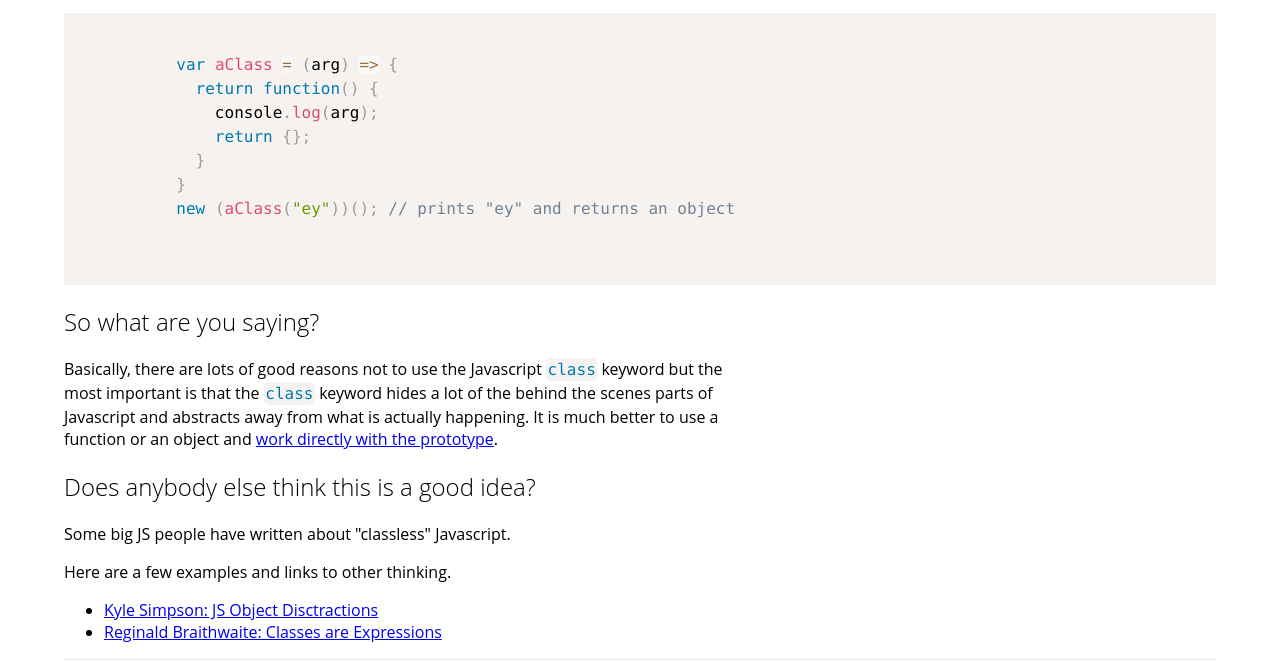
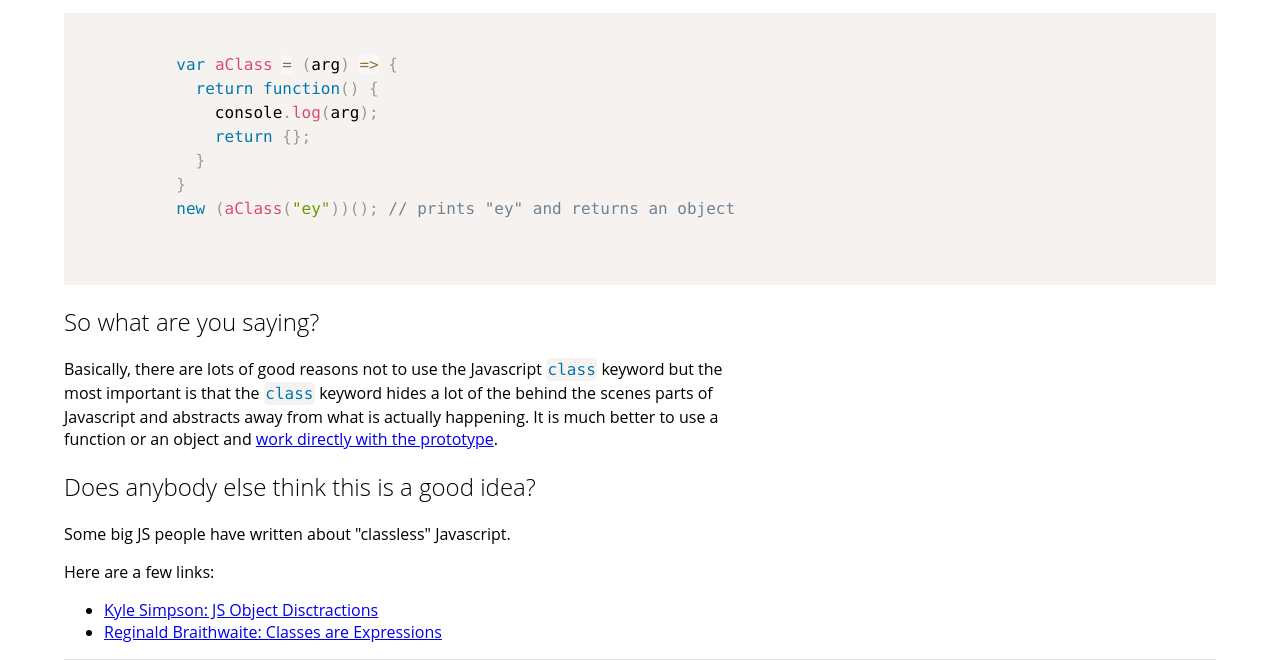
Before and after one commit to wuz/marxistjs, a plain HTML site: page index.html in a window 1280 px wide. Shown: the part 744-1405 px from the top of the page. Drawn offline with nearby package versions, Linux system fonts and the light colour scheme.

Commit message:
Changing basic wording

```diff
--- a/index.html
+++ b/index.html
@@ -68,7 +68,7 @@
       <section>
         <h2>Does anybody else think this is a good idea?</h2>
         <p>Some big JS people have written about "classless" Javascript.</p>
-        <p>Here are a few examples and links to other thinking.</p>
+        <p>Here are a few links:</p>
         <ul>
           <li><a href="https://davidwalsh.name/javascript-objects-distractions">Kyle Simpson: JS Object Disctractions</a></li>
           <li><a href="http://raganwald.com/2015/06/04/classes-are-expressions.html">Reginald Braithwaite: Classes are Expressions</a></li>
```
